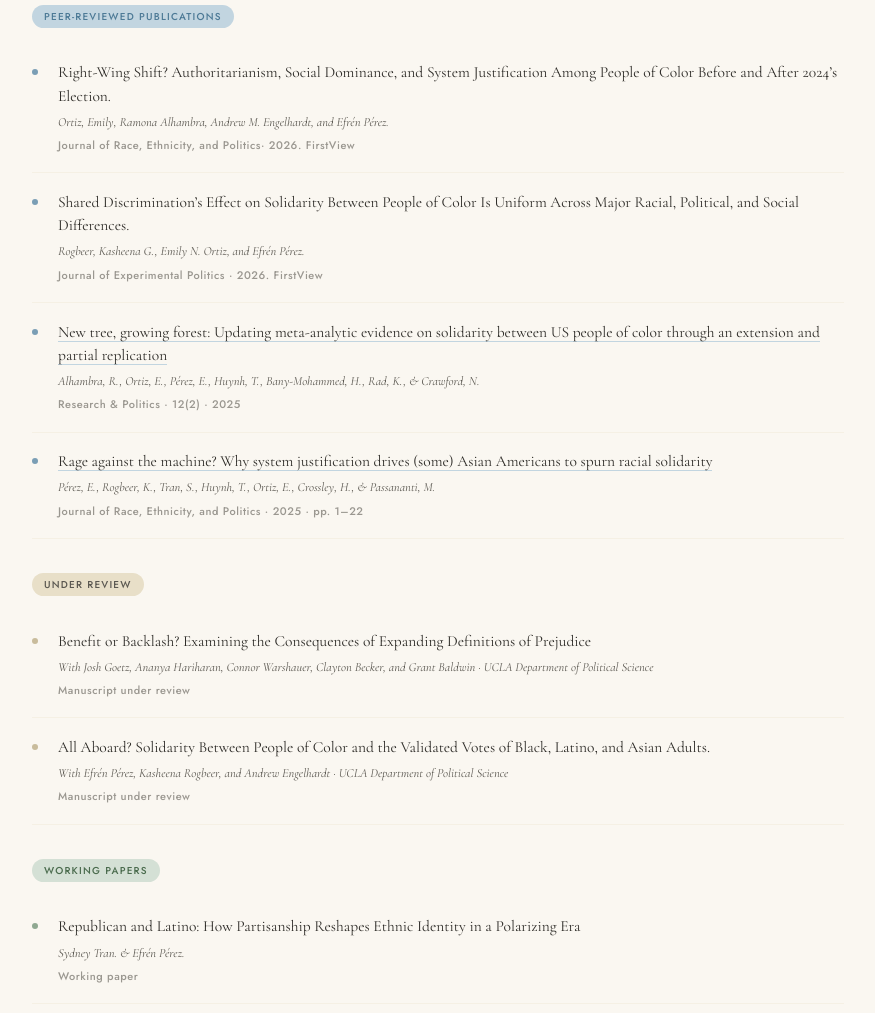
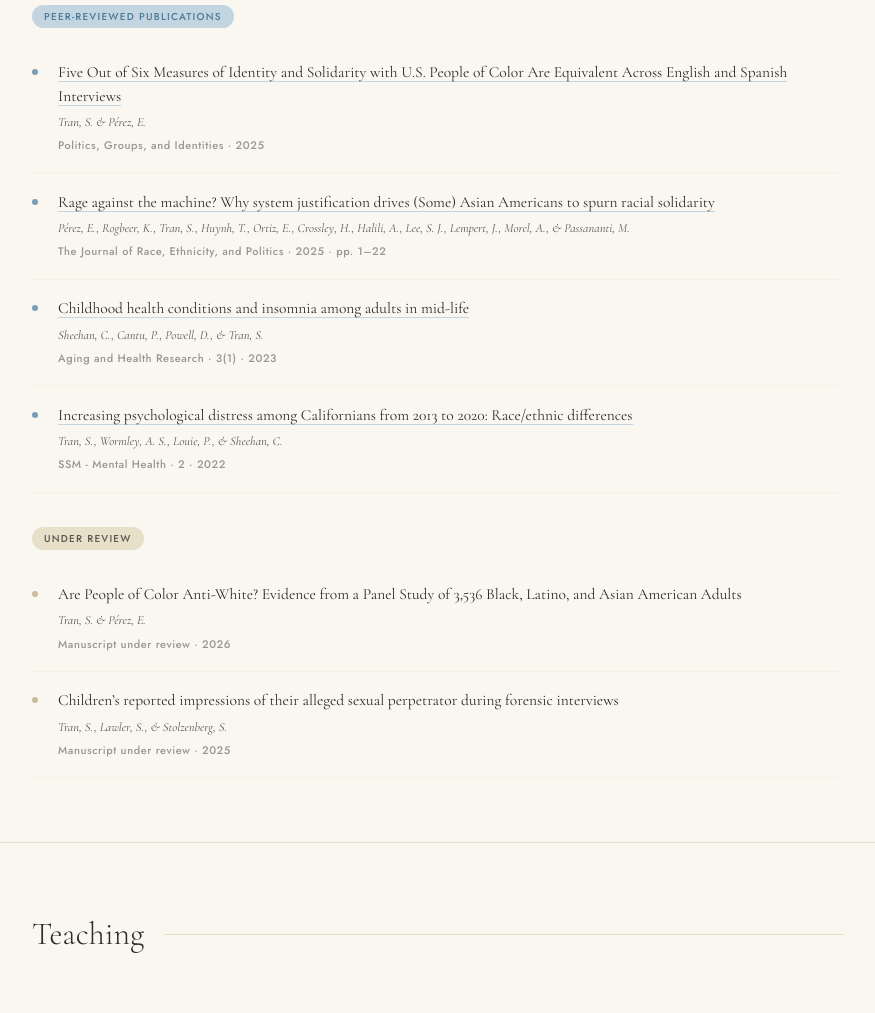
Before and after one commit to transydney9/sydneytran, a plain HTML site: page index.html in a window 1280 px wide. Shown: the part 1024-2037 px from the top of the page, without its empty margins (202-1077 px from the left). Drawn offline with nearby package versions, Linux system fonts and the light colour scheme.

Commit message:
Update index.html

```diff
--- a/index.html
+++ b/index.html
@@ -513,7 +513,7 @@
       </div>
       <div class="photo-col">
         <div class="photo-frame">
-          <img src="IMG_1377.JPG" style="filter: contrast(65%) brightness(90%);" alt="Soft contrast PNG" />
+          <img src="Sydney Tran-01p.JPG" style="filter: contrast(65%) brightness(90%);" alt="Soft contrast PNG" />
         </div>
         <p class="photo-caption">Sydney Tran</p>
       </div>
@@ -525,82 +525,83 @@
       <h2>Research</h2>
       <div class="section-rule"></div>
     </div>
+
+    <!-- PEER-REVIEWED PUBLICATIONS -->
     <div class="pub-group">
       <div class="status-pill">Peer-Reviewed Publications</div>
-        <div class="pub">
-           <div class="pub-dot"></div>
-          <div>
-            <p class="pub-title">Right-Wing Shift? Authoritarianism, Social Dominance, and System Justification Among People of Color Before and After 2024’s Election.</p>
-              </a>
-            </p>
-            <p class="pub-authors">Ortiz, Emily, Ramona Alhambra, Andrew M. Engelhardt, and Efrén Pérez. </p>
-            <p class="pub-venue">Journal of Race, Ethnicity, and Politics· 2026. FirstView</p>
-            </div>
-        </div>
-           <div class="pub">
-           <div class="pub-dot"></div>
-          <div>
-        <p class="pub-title">Shared Discrimination’s Effect on Solidarity Between People of Color Is Uniform Across Major Racial, Political, and Social Differences.</p>
-              </a>
-            </p>
-            <p class="pub-authors">Rogbeer, Kasheena G., Emily N. Ortiz, and Efrén Pérez. </p>
-            <p class="pub-venue">Journal of Experimental Politics · 2026. FirstView</p>
-          </div>
-        </div>
+
       <div class="pub">
         <div class="pub-dot"></div>
         <div>
           <p class="pub-title">
-              <a href="https://journals.sagepub.com/doi/full/10.1177/20531680251335651" target="_blank" rel="noopener">
-                New tree, growing forest: Updating meta-analytic evidence on solidarity between US people of color through an extension and partial replication
+            <a href="https://doi.org/10.1080/21565503.2025.2564134" target="_blank" rel="noopener">
+              Five Out of Six Measures of Identity and Solidarity with U.S. People of Color Are Equivalent Across English and Spanish Interviews
             </a>
           </p>
-            <p class="pub-authors">Alhambra, R., Ortiz, E., Pérez, E., Huynh, T., Bany-Mohammed, H., Rad, K., &amp; Crawford, N.</p>
-            <p class="pub-venue">Research &amp; Politics · 12(2) · 2025</p>
+          <p class="pub-authors">Tran, S. &amp; Pérez, E.</p>
+          <p class="pub-venue">Politics, Groups, and Identities · 2025</p>
         </div>
       </div>
+
       <div class="pub">
         <div class="pub-dot"></div>
         <div>
           <p class="pub-title">
-              <a href="https://www.cambridge.org/core/journals/journal-of-race-ethnicity-and-politics/article/rage-against-the-machine-why-system-justification-drives-some-asian-americans-to-spurn-racial-solidarity/3D736D17C1880F5DDC815108AD17C8DD" target="_blank" rel="noopener">
-                Rage against the machine? Why system justification drives (some) Asian Americans to spurn racial solidarity
+            <a href="https://doi.org/10.1017/rep.2025.26" target="_blank" rel="noopener">
+              Rage against the machine? Why system justification drives (Some) Asian Americans to spurn racial solidarity
             </a>
           </p>
-            <p class="pub-authors">Pérez, E., Rogbeer, K., Tran, S., Huynh, T., Ortiz, E., Crossley, H., &amp; Passananti, M.</p>
-            <p class="pub-venue">Journal of Race, Ethnicity, and Politics · 2025 · pp. 1–22</p>
+          <p class="pub-authors">Pérez, E., Rogbeer, K., Tran, S., Huynh, T., Ortiz, E., Crossley, H., Halili, A., Lee, S. J., Lempert, J., Morel, A., &amp; Passananti, M.</p>
+          <p class="pub-venue">The Journal of Race, Ethnicity, and Politics · 2025 · pp. 1–22</p>
+        </div>
+      </div>
+
+      <div class="pub">
+        <div class="pub-dot"></div>
+        <div>
+          <p class="pub-title">
+            <a href="https://doi.org/10.1016/j.ahr.2023.100124" target="_blank" rel="noopener">
+              Childhood health conditions and insomnia among adults in mid-life
+            </a>
+          </p>
+          <p class="pub-authors">Sheehan, C., Cantu, P., Powell, D., &amp; Tran, S.</p>
+          <p class="pub-venue">Aging and Health Research · 3(1) · 2023</p>
+        </div>
+      </div>
+
+      <div class="pub">
+        <div class="pub-dot"></div>
+        <div>
+          <p class="pub-title">
+            <a href="https://doi.org/10.1016/j.ssmmh.2022.100101" target="_blank" rel="noopener">
+              Increasing psychological distress among Californians from 2013 to 2020: Race/ethnic differences
+            </a>
+          </p>
+          <p class="pub-authors">Tran, S., Wormley, A. S., Louie, P., &amp; Sheehan, C.</p>
+          <p class="pub-venue">SSM - Mental Health · 2 · 2022</p>
         </div>
       </div>
     </div>
 
+    <!-- UNDER REVIEW -->
     <div class="pub-group">
       <div class="status-pill review">Under Review</div>
+
       <div class="pub">
         <div class="pub-dot" style="background:var(--sand-dk)"></div>
         <div>
-            <p class="pub-title">Benefit or Backlash? Examining the Consequences of Expanding Definitions of Prejudice</p>
-            <p class="pub-authors">With Josh Goetz, Ananya Hariharan, Connor Warshauer, Clayton Becker, and Grant Baldwin · UCLA Department of Political Science</p>
-            <p class="pub-venue">Manuscript under review</p>
+          <p class="pub-title">Are People of Color Anti-White? Evidence from a Panel Study of 3,536 Black, Latino, and Asian American Adults</p>
+          <p class="pub-authors">Tran, S. &amp; Pérez, E.</p>
+          <p class="pub-venue">Manuscript under review · 2026</p>
         </div>
       </div>
+
       <div class="pub">
         <div class="pub-dot" style="background:var(--sand-dk)"></div>
         <div>
-            <p class="pub-title">All Aboard? Solidarity Between People of Color and the Validated Votes of Black, Latino, and Asian Adults.</p>
-            <p class="pub-authors">With Efrén Pérez, Kasheena Rogbeer, and Andrew Engelhardt · UCLA Department of Political Science</p>
-            <p class="pub-venue">Manuscript under review</p>
-          </div>
-        </div>
-      </div>
-
-      <div class="pub-group">
-        <div class="status-pill working">Working Papers</div>
-        <div class="pub">
-          <div class="pub-dot" style="background:var(--sage)"></div>
-          <div>
-            <p class="pub-title">Republican and Latino: How Partisanship Reshapes Ethnic Identity in a Polarizing Era</p>
-            <p class="pub-authors">Sydney Tran. &amp; Efrén Pérez.</p>
-            <p class="pub-venue">Working paper</p>
+          <p class="pub-title">Children’s reported impressions of their alleged sexual perpetrator during forensic interviews</p>
+          <p class="pub-authors">Tran, S., Lawler, S., &amp; Stolzenberg, S.</p>
+          <p class="pub-venue">Manuscript under review · 2025</p>
         </div>
       </div>
     </div>
```
Lines whose indentation alone changed are shown as unchanged.
